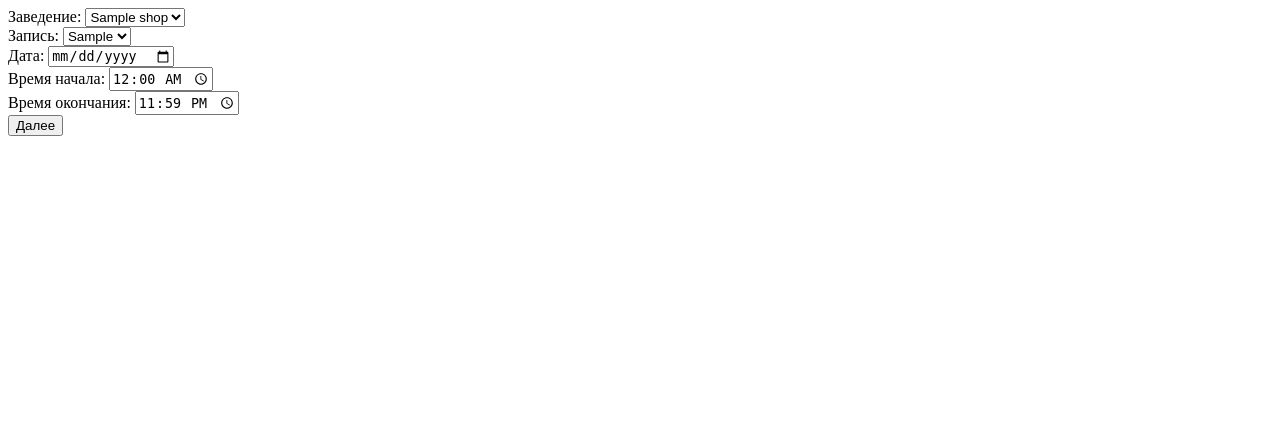
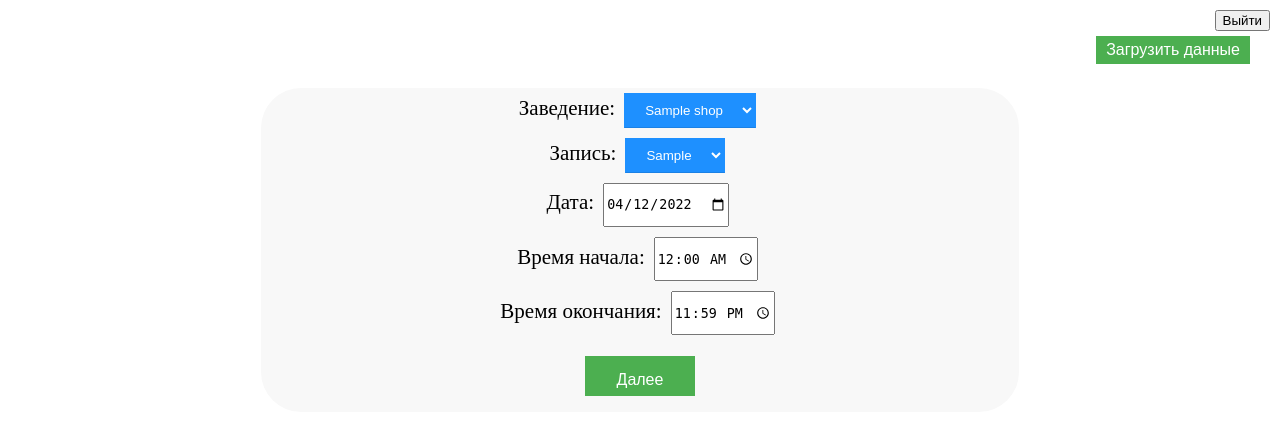
Before and after one commit to IlyaB-git/SibHubv2.0Telemetry, a Django app: template cofe_telemetry/period_viewer/templates/period_viewer/select.html in a window 1280 px wide. Shown: the top 435 px of the page. Run offline with Django 4.2, Linux system fonts and the light colour scheme; tables that the repository leaves empty hold one stand-in row (values such as "Sample post"); the template is opened without the code that fills it: values that come from a table or form of the project are taken from there, most other values are stand-ins (such as "Sample title", 1, 10 or a date in 2020).

Commit message:
design login, select, load

```diff
--- /dev/null
+++ b/cofe_telemetry/period_viewer/static/period_viewer/style.css
@@ -0,0 +1,85 @@
+.select_form {
+    margin-top: 80px;
+    text-align: center;
+    display: inline-block;
+    width: 60%;
+    background-color: #f8f8f8;
+    border-radius: 40px
+}
+.select_form input {
+    height: 40px;
+    margin: 5px;
+}
+.select_form h3 {
+    margin: 5px;
+}
+.select_form t {
+    font-size: 21px;
+}
+
+.select_form select {
+    color: #ffffff;
+    padding: 8px 16px;
+    border: 1px solid transparent;
+    border-color: transparent transparent rgba(0, 0, 0, 0.1) transparent;
+    cursor: pointer;
+    user-select: none;
+    background-color: DodgerBlue;
+    margin: 5px;
+}
+.load_button {
+    position: fixed;
+    top: 20px;
+    right: 30px;
+    background-color: #4CAF50;
+    border: none;
+    color: #FFFFFF;
+    padding: 5px 10px;
+    text-align: center;
+    -webkit-transition-duration: 0.4s;
+    transition-duration: 0.4s;
+    margin: 16px 0 !important;
+    text-decoration: none;
+    font-size: 16px;
+    cursor: pointer;
+}
+.logout {
+    position: fixed;
+    top: 10px;
+    right: 10px;
+}
+.login_form{
+    margin: auto;
+}
+.back {
+    position: fixed;
+    top: 20px;
+    left: 30px;
+}
+.button {
+    background-color: #4CAF50;
+    border: none;
+    color: #FFFFFF;
+    padding: 15px 32px;
+    text-align: center;
+    -webkit-transition-duration: 0.4s;
+    transition-duration: 0.4s;
+    margin: 16px 0 !important;
+    text-decoration: none;
+    font-size: 16px;
+    cursor: pointer;
+}
+
+.file {
+    background-color: DodgerBlue;
+    border: none;
+    color: #FFFFFF;
+    padding: 15px 32px;
+    text-align: center;
+    -webkit-transition-duration: 0.4s;
+    transition-duration: 0.4s;
+    margin: 16px 0 !important;
+    text-decoration: none;
+    font-size: 16px;
+    cursor: pointer;
+}
--- a/cofe_telemetry/period_viewer/templates/period_viewer/period.html
+++ b/cofe_telemetry/period_viewer/templates/period_viewer/period.html
@@ -23,7 +23,7 @@ C {{t.0}} до {{t.1}} пропущенно: {{t.2}} мин. {{t.3}} с.<br>
 
 
 {% if video %}
-<video>
+<video controls>
  <source src="{{video}}">
 </video>
 {% endif %}
--- a/cofe_telemetry/period_viewer/templates/period_viewer/select.html
+++ b/cofe_telemetry/period_viewer/templates/period_viewer/select.html
@@ -1,30 +1,37 @@
+{% load static %}
 <!DOCTYPE html>
 <html lang="ru">
 <head>
     <meta charset="UTF-8">
-    <title>Title</title>
+    <title>Выбор</title>
+    <link rel="stylesheet" href="{% static 'period_viewer/style.css' %}">
 </head>
-<body>
+<body align="center">
 
+<a href="{% url 'load' %}"><button class="load_button">Загрузить данные</button></a>
+<a href="{% url 'logout' %}"><button class="logout">Выйти</button></a>
+
+<div class="select_form">
 <form method="get">
-
-    Заведение:
+    <t>Заведение:</t>
 <select name="shop">
 {% for s in shops %}
     <option value="{{s.id}}">{{s.name}}</option>
 {% endfor %}
+{% if sessions %}
     </select> <br>
-    Запись:
+        <t>Запись:</t>
     <select name="shift">
     {% for s in sessions %}
         <option value="{{s.1}}">{{s.0}}</option>
     {% endfor %}
     </select> <br>
 
-Дата: <input type="date" value=2022-04-12" name="date"> <br>
-Время начала: <input type="time" value="00:00" name="time_start"> <br>
-Время окончания: <input type="time" value="23:59" name="time_stop"> <br>
-    <input type="submit" value="Далее">
-</form>
+    <t>Дата:</t> <input type="date" value="2022-04-12" name="date"> <br>
+    <t>Время начала:</t> <input type="time" value="00:00" name="time_start"> <br>
+    <t>Время окончания:</t> <input type="time" value="23:59" name="time_stop"> <br>
+{% endif %}
+    <input type="submit" value="Далее" class="button">
+</form></div>
 </body>
 </html>
```
Also changed, not shown: cofe_telemetry/period_viewer/templates/period_viewer/base.html (deleted, +0 -16 lines), cofe_telemetry/period_viewer/templates/period_viewer/load.html (+13 -6 lines), cofe_telemetry/period_viewer/templates/period_viewer/login.html (+22 -5 lines), cofe_telemetry/period_viewer/views.py (+13 -4 lines), cofe_telemetry/period_viewer/static/period_viewer/font.png (added). Lines whose indentation alone changed are shown as unchanged.
